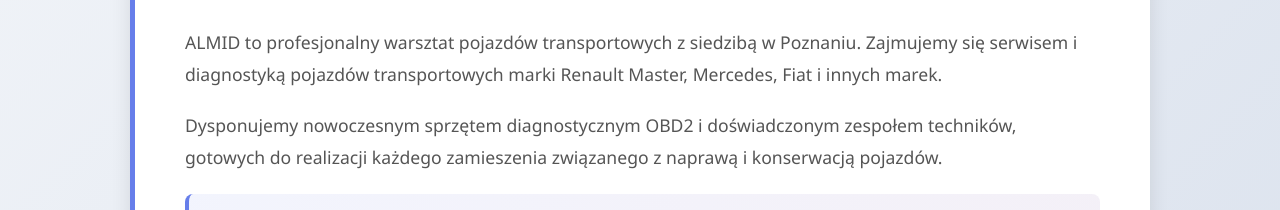
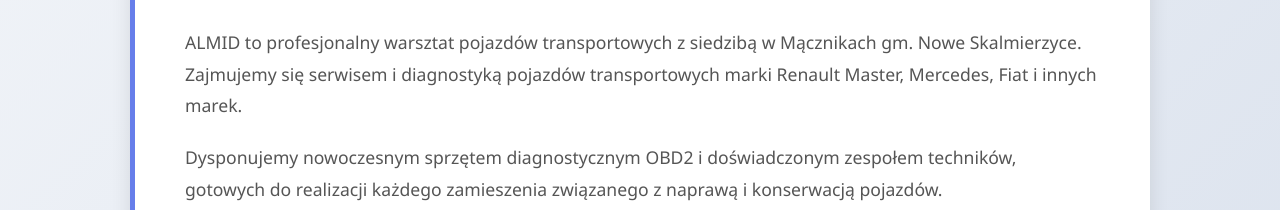
Before and after one commit to bubexik/almid-warsztat, a plain HTML site: page templates/index.html in a window 1280 px wide. Shown: the part 590-800 px from the top of the page. Drawn offline with Linux system fonts and the light colour scheme.

Commit message:
Dodaj informacje o warsztacie samochodowym - lokalizacja Nowe Skalmierzyce

```diff
--- a/templates/index.html
+++ b/templates/index.html
@@ -56,7 +56,7 @@
             <div class="section-content">
                 <h2>O nas</h2>
                 <p class="about-text">
-                    ALMID to profesjonalny warsztat pojazdów transportowych z siedzibą w Poznaniu. Zajmujemy się serwisem i diagnostyką pojazdów transportowych marki Renault Master, Mercedes, Fiat i innych marek.
+                    ALMID to profesjonalny warsztat pojazdów transportowych z siedzibą w Mącznikach gm. Nowe Skalmierzyce. Zajmujemy się serwisem i diagnostyką pojazdów transportowych marki Renault Master, Mercedes, Fiat i innych marek.
                 </p>
                 <p class="about-text">
                     Dysponujemy nowoczesnym sprzętem diagnostycznym OBD2 i doświadczonym zespołem techników, gotowych do realizacji każdego zamieszenia związanego z naprawą i konserwacją pojazdów.
```
